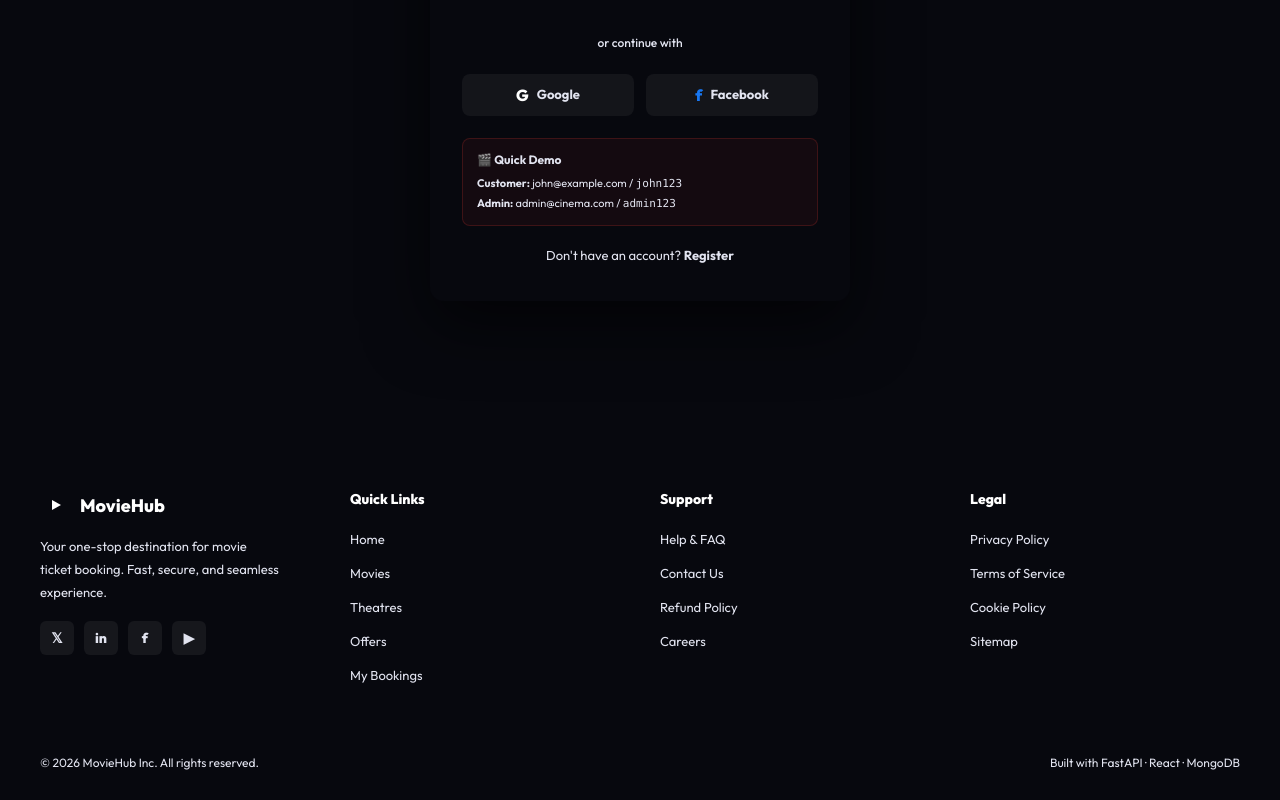
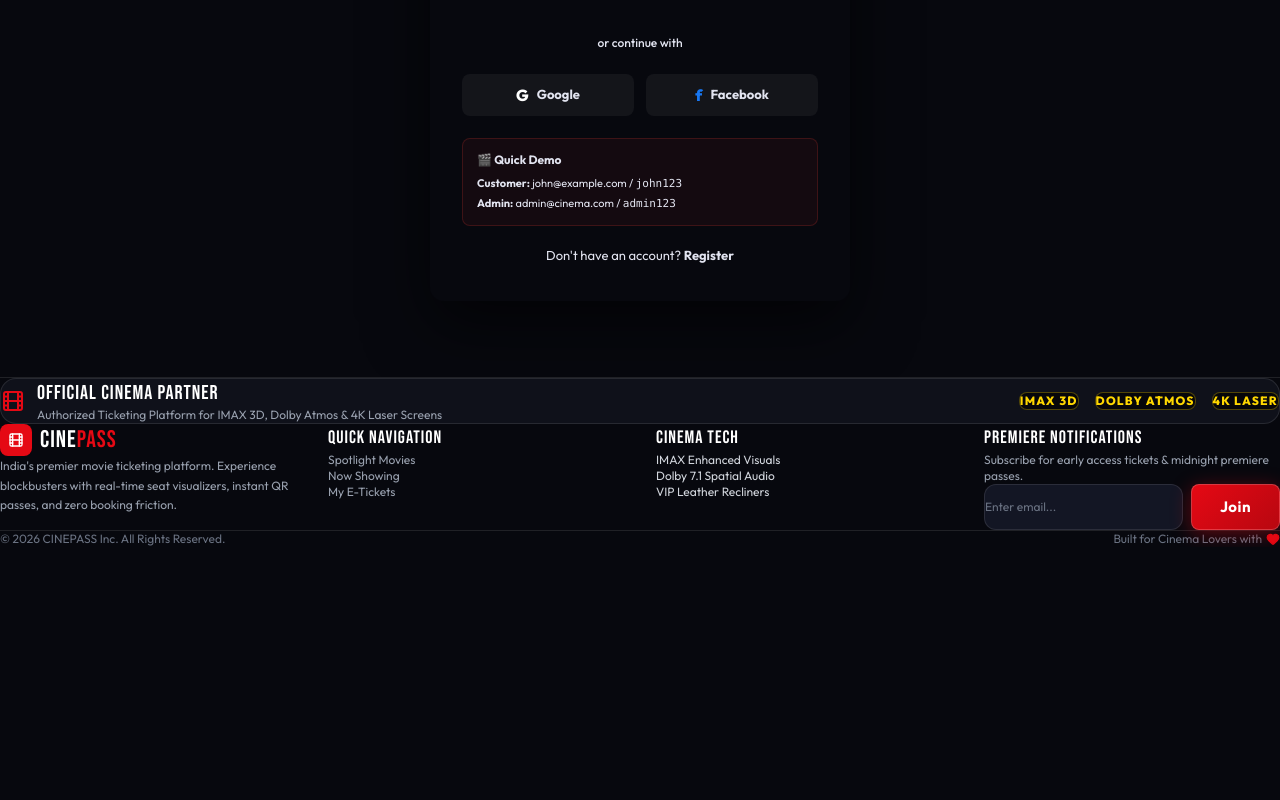
Before and after one commit to Sumit12312299/movie-ticket-booking-, a React (Vite) app in the folder frontend/: page /login in a window 1280 px wide. Shown: the part 543-1343 px from the top of the page. After the commit the page ends 1090 px from the top, so only its background shows below. Built offline with nearby package versions, Linux system fonts and the light colour scheme.

Commit message:
feat(footer): update cinematic footer layout with quick links and brand credentials

```diff
--- a/frontend/src/components/Footer.jsx
+++ b/frontend/src/components/Footer.jsx
@@ -1,75 +1,94 @@
 import React from 'react';
 import { Link } from 'react-router-dom';
-
-const Logo = () => (
-  <div style={{ display: 'flex', alignItems: 'center', gap: '8px', marginBottom: '14px' }}>
-    <div style={{ width: '32px', height: '32px', background: 'var(--red)', borderRadius: '6px', display: 'flex', alignItems: 'center', justifyContent: 'center' }}>
-      <svg width="14" height="14" viewBox="0 0 14 14" fill="none"><polygon points="3,2 12,7 3,12" fill="white" /></svg>
-    </div>
-    <span style={{ fontSize: '18px', fontWeight: 900, color: '#fff' }}>Movie<span style={{ color: 'var(--red)' }}>Hub</span></span>
-  </div>
-);
+import { Film, Sparkles, Shield, Heart } from 'lucide-react';
 
 export default function Footer() {
   const year = new Date().getFullYear();
 
-  const sections = [
-    { title: 'Quick Links', links: [['/', 'Home'], ['/', 'Movies'], ['/', 'Theatres'], ['/', 'Offers'], ['/my-bookings', 'My Bookings']] },
-    { title: 'Support',     links: [['#', 'Help & FAQ'], ['#', 'Contact Us'], ['#', 'Refund Policy'], ['#', 'Careers']] },
-    { title: 'Legal',       links: [['#', 'Privacy Policy'], ['#', 'Terms of Service'], ['#', 'Cookie Policy'], ['#', 'Sitemap']] },
-  ];
+  return (
+    <footer className="bg-[#07080e] border-t border-white/10 mt-20 pt-16 pb-8">
+      <div className="max-w-7xl mx-auto px-4 sm:px-6 lg:px-8 space-y-12">
 
-  return (
-    <footer style={{ background: 'var(--bg-nav)', borderTop: '1px solid var(--border)', marginTop: '60px', padding: '52px 40px 28px' }}>
-      <div style={{ maxWidth: '1280px', margin: '0 auto' }}>
-        <div style={{ display: 'grid', gridTemplateColumns: 'repeat(auto-fit, minmax(180px, 1fr))', gap: '40px', marginBottom: '44px' }}>
-
-          {/* Brand */}
-          <div>
-            <Logo />
-            <p style={{ fontSize: '13px', color: 'var(--text-muted)', lineHeight: 1.75, maxWidth: '240px' }}>
-              Your one-stop destination for movie ticket booking. Fast, secure, and seamless experience.
-            </p>
-            {/* Social icons */}
-            <div style={{ display: 'flex', gap: '10px', marginTop: '18px' }}>
-              {['𝕏', 'in', 'f', '▶'].map((icon, i) => (
-                <a key={i} href="#" style={{
-                  width: '34px', height: '34px', borderRadius: '6px',
-                  background: 'rgba(255,255,255,0.06)', border: '1px solid var(--border)',
-                  display: 'flex', alignItems: 'center', justifyContent: 'center',
-                  color: 'var(--text-mid)', fontSize: '14px', fontWeight: 800, textDecoration: 'none',
-                  transition: 'all 0.2s',
-                }}
-                  onMouseOver={e => { e.currentTarget.style.background = 'var(--red)'; e.currentTarget.style.color = '#fff'; e.currentTarget.style.borderColor = 'var(--red)'; }}
-                  onMouseOut={e => { e.currentTarget.style.background = 'rgba(255,255,255,0.06)'; e.currentTarget.style.color = 'var(--text-mid)'; e.currentTarget.style.borderColor = 'var(--border)'; }}
-                >{icon}</a>
-              ))}
+        {/* Top Partner Showcase */}
+        <div className="bg-[#0F111A] border border-white/10 rounded-2xl p-6 flex flex-wrap items-center justify-between gap-6">
+          <div className="flex items-center gap-3">
+            <Film className="w-6 h-6 text-[#E50914]" />
+            <div>
+              <h4 className="font-bebas text-xl text-white tracking-wider">OFFICIAL CINEMA PARTNER</h4>
+              <p className="text-xs text-gray-400">Authorized Ticketing Platform for IMAX 3D, Dolby Atmos & 4K Laser Screens</p>
             </div>
           </div>
 
-          {/* Links */}
-          {sections.map(section => (
-            <div key={section.title}>
-              <h4 style={{ fontSize: '14px', fontWeight: 800, color: '#fff', marginBottom: '16px' }}>{section.title}</h4>
-              <ul style={{ listStyle: 'none', display: 'flex', flexDirection: 'column', gap: '10px' }}>
-                {section.links.map(([href, label]) => (
-                  <li key={label}>
-                    <Link to={href} style={{ fontSize: '13px', color: 'var(--text-muted)', textDecoration: 'none', transition: 'color 0.2s' }}
-                      onMouseOver={e => e.target.style.color = 'var(--red)'}
-                      onMouseOut={e => e.target.style.color = 'var(--text-muted)'}
-                    >{label}</Link>
-                  </li>
-                ))}
-              </ul>
-            </div>
-          ))}
+          <div className="flex items-center gap-4 text-xs font-black tracking-widest text-[#FFD700]">
+            <span className="bg-black/60 px-3 py-1.5 rounded-lg border border-[#FFD700]/30">IMAX 3D</span>
+            <span className="bg-black/60 px-3 py-1.5 rounded-lg border border-[#FFD700]/30">DOLBY ATMOS</span>
+            <span className="bg-black/60 px-3 py-1.5 rounded-lg border border-[#FFD700]/30">4K LASER</span>
+          </div>
         </div>
 
-        {/* Bottom bar */}
-        <div style={{ borderTop: '1px solid var(--border)', paddingTop: '24px', display: 'flex', alignItems: 'center', justifyContent: 'space-between', flexWrap: 'wrap', gap: '12px' }}>
-          <p style={{ fontSize: '12px', color: 'var(--text-muted)' }}>© {year} MovieHub Inc. All rights reserved.</p>
-          <p style={{ fontSize: '12px', color: 'var(--text-muted)' }}>Built with FastAPI · React · MongoDB</p>
+        {/* Links Grid */}
+        <div className="grid grid-cols-1 md:grid-cols-4 gap-8">
+
+          {/* Brand */}
+          <div className="space-y-4">
+            <Link to="/" className="flex items-center gap-2 text-decoration-none">
+              <div className="w-8 h-8 rounded-lg bg-[#E50914] flex items-center justify-center text-white">
+                <Film className="w-4 h-4" />
+              </div>
+              <span className="font-bebas text-2xl text-white tracking-wider">
+                CINE<span className="text-[#E50914]">PASS</span>
+              </span>
+            </Link>
+            <p className="text-xs text-gray-400 leading-relaxed">
+              India's premier movie ticketing platform. Experience blockbusters with real-time seat visualizers, instant QR passes, and zero booking friction.
+            </p>
+          </div>
+
+          {/* Quick Links */}
+          <div className="space-y-3">
+            <h5 className="font-bebas text-lg text-white tracking-wider">QUICK NAVIGATION</h5>
+            <ul className="space-y-2 text-xs text-gray-400">
+              <li><Link to="/" className="hover:text-[#E50914] transition-colors text-decoration-none">Spotlight Movies</Link></li>
+              <li><Link to="/#movies" className="hover:text-[#E50914] transition-colors text-decoration-none">Now Showing</Link></li>
+              <li><Link to="/my-bookings" className="hover:text-[#E50914] transition-colors text-decoration-none">My E-Tickets</Link></li>
+            </ul>
+          </div>
+
+          {/* Experience */}
+          <div className="space-y-3">
+            <h5 className="font-bebas text-lg text-white tracking-wider">CINEMA TECH</h5>
+            <ul className="space-y-2 text-xs text-gray-400">
+              <li><span className="text-gray-300">IMAX Enhanced Visuals</span></li>
+              <li><span className="text-gray-300">Dolby 7.1 Spatial Audio</span></li>
+              <li><span className="text-gray-300">VIP Leather Recliners</span></li>
+            </ul>
+          </div>
+
+          {/* Newsletter */}
+          <div className="space-y-3">
+            <h5 className="font-bebas text-lg text-white tracking-wider">PREMIERE NOTIFICATIONS</h5>
+            <p className="text-xs text-gray-400">Subscribe for early access tickets & midnight premiere passes.</p>
+            <div className="flex gap-2">
+              <input
+                type="email"
+                placeholder="Enter email..."
+                className="w-full bg-[#131624] border border-white/10 rounded-xl px-3 py-2 text-xs text-white placeholder-gray-500 focus:outline-none focus:border-[#E50914]"
+              />
+              <button className="btn-cinema text-xs py-2 px-4 rounded-xl shrink-0">Join</button>
+            </div>
+          </div>
+
         </div>
+
+        {/* Bottom copyright */}
+        <div className="border-t border-white/10 pt-6 flex flex-col sm:flex-row items-center justify-between text-xs text-gray-500 gap-4">
+          <p>© {year} CINEPASS Inc. All Rights Reserved.</p>
+          <p className="flex items-center gap-1">
+            <span>Built for Cinema Lovers with</span>
+            <Heart className="w-3.5 h-3.5 text-[#E50914] fill-[#E50914]" />
+          </p>
+        </div>
+
       </div>
     </footer>
   );
```
